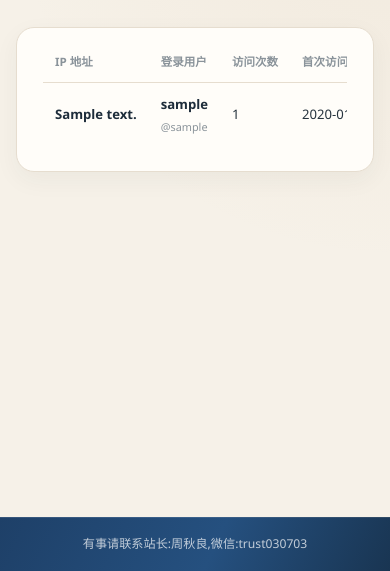
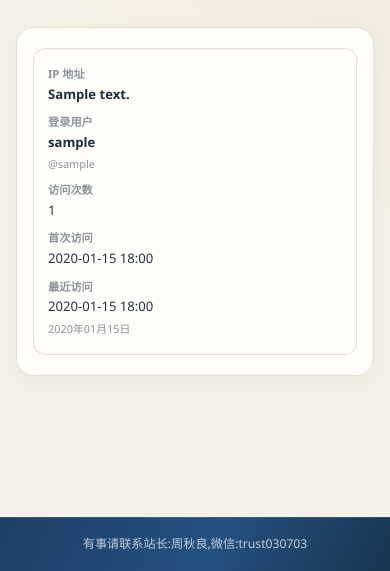
Before and after one commit to windy003/P_WEB_YSAN.WIN, a Flask app: page /admin/visitors in a window 390 px wide. Shown: the part 273-844 px from the top of the page. Run offline with Flask 3, Linux system fonts and the light colour scheme; the visitor is signed in with stand-in values (Sample User, id 1); tables that the repository leaves empty hold one stand-in row (values such as "Sample post"); grey boxes marked "Sample" are stand-in pictures; some libraries are stand-ins or nearby versions.

Commit message:
不用左右滑动,就可以看全

```diff
--- a/static/css/style.css
+++ b/static/css/style.css
@@ -3557,6 +3557,59 @@ a.post-author:hover .post-author-text strong {
     grid-template-columns: minmax(0, 1fr);
   }
 
+  .admin-panel {
+    padding: 20px 16px;
+  }
+
+  .admin-table-wrap {
+    overflow-x: visible;
+  }
+
+  .admin-table--stack thead {
+    position: absolute;
+    width: 1px;
+    height: 1px;
+    padding: 0;
+    overflow: hidden;
+    clip: rect(0 0 0 0);
+    white-space: nowrap;
+    border: 0;
+  }
+
+  .admin-table--stack,
+  .admin-table--stack tbody,
+  .admin-table--stack tr,
+  .admin-table--stack td {
+    display: block;
+    width: 100%;
+  }
+
+  .admin-table--stack tr {
+    margin-bottom: 10px;
+    padding: 12px 14px;
+    border: 1px solid var(--line);
+    border-radius: 12px;
+  }
+
+  .admin-table--stack tr:last-child {
+    margin-bottom: 0;
+  }
+
+  .admin-table--stack td {
+    padding: 4px 0;
+    border-top: 0;
+    white-space: normal;
+    overflow-wrap: anywhere;
+  }
+
+  .admin-table--stack td::before {
+    content: attr(data-label);
+    display: block;
+    color: var(--ink-faint);
+    font-size: 0.7rem;
+    font-weight: 600;
+  }
+
   .page-shell {
     padding: 24px 0 64px;
   }
--- a/templates/admin/visitors.html
+++ b/templates/admin/visitors.html
@@ -25,7 +25,7 @@
       <section class="admin-panel">
         {% if pagination.items %}
           <div class="admin-table-wrap">
-            <table class="admin-table">
+            <table class="admin-table admin-table--stack">
               <thead>
                 <tr>
                   <th scope="col">IP 地址</th>
@@ -38,10 +38,10 @@
               <tbody>
                 {% for visitor in pagination.items %}
                   <tr>
-                    <td>
+                    <td data-label="IP 地址">
                       <a href="{{ url_for('admin_visitor_detail', visitor_id=visitor.id) }}">{{ visitor.ip_address }}</a>
                     </td>
-                    <td>
+                    <td data-label="登录用户">
                       {% if visitor.user %}
                         <a href="{{ url_for('user_profile', user_id=visitor.user.id) }}">{{ visitor.user.display_name }}</a>
                         <span class="admin-table-sub">@{{ visitor.user.username }}</span>
@@ -49,9 +49,9 @@
                         <span class="admin-table-sub">未登录访问</span>
                       {% endif %}
                     </td>
-                    <td>{{ visitor.visit_count }}</td>
-                    <td>{{ visitor.first_seen|localtime }}</td>
-                    <td>
+                    <td data-label="访问次数">{{ visitor.visit_count }}</td>
+                    <td data-label="首次访问">{{ visitor.first_seen|localtime }}</td>
+                    <td data-label="最近访问">
                       {{ visitor.last_seen|localtime }}
                       <span class="admin-table-sub">{{ visitor.last_seen|timeago }}</span>
                     </td>
```
